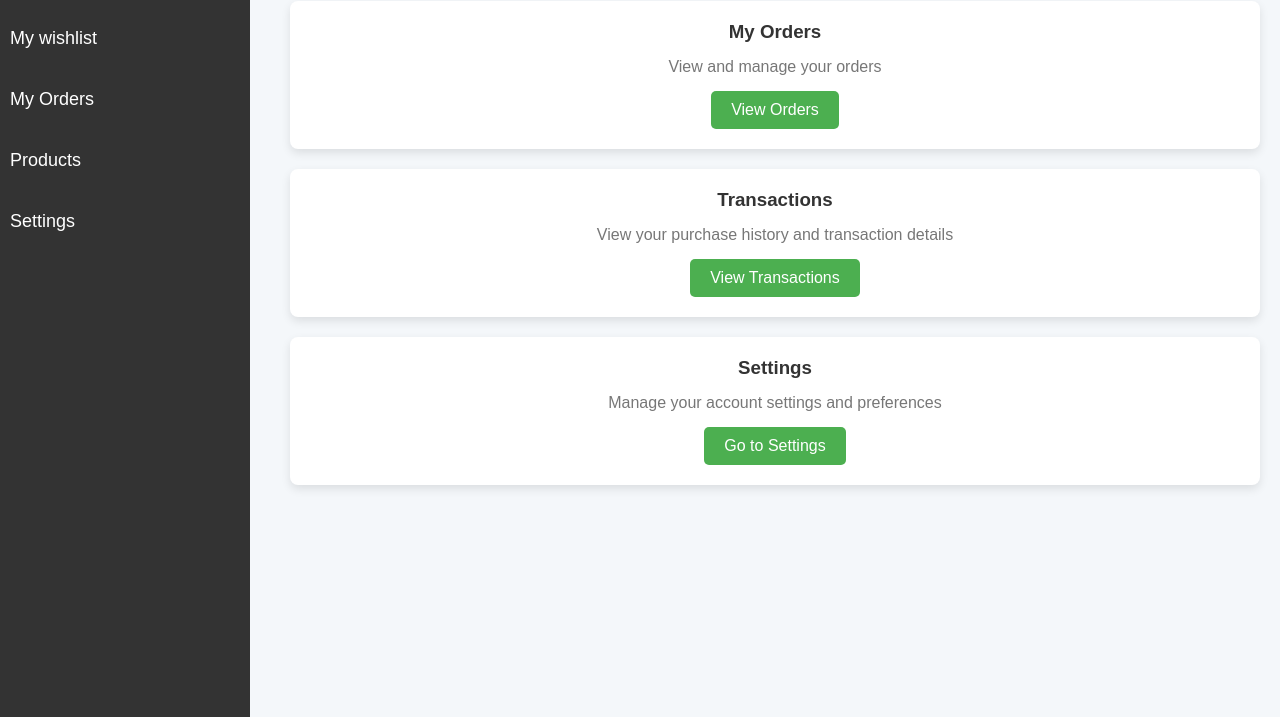
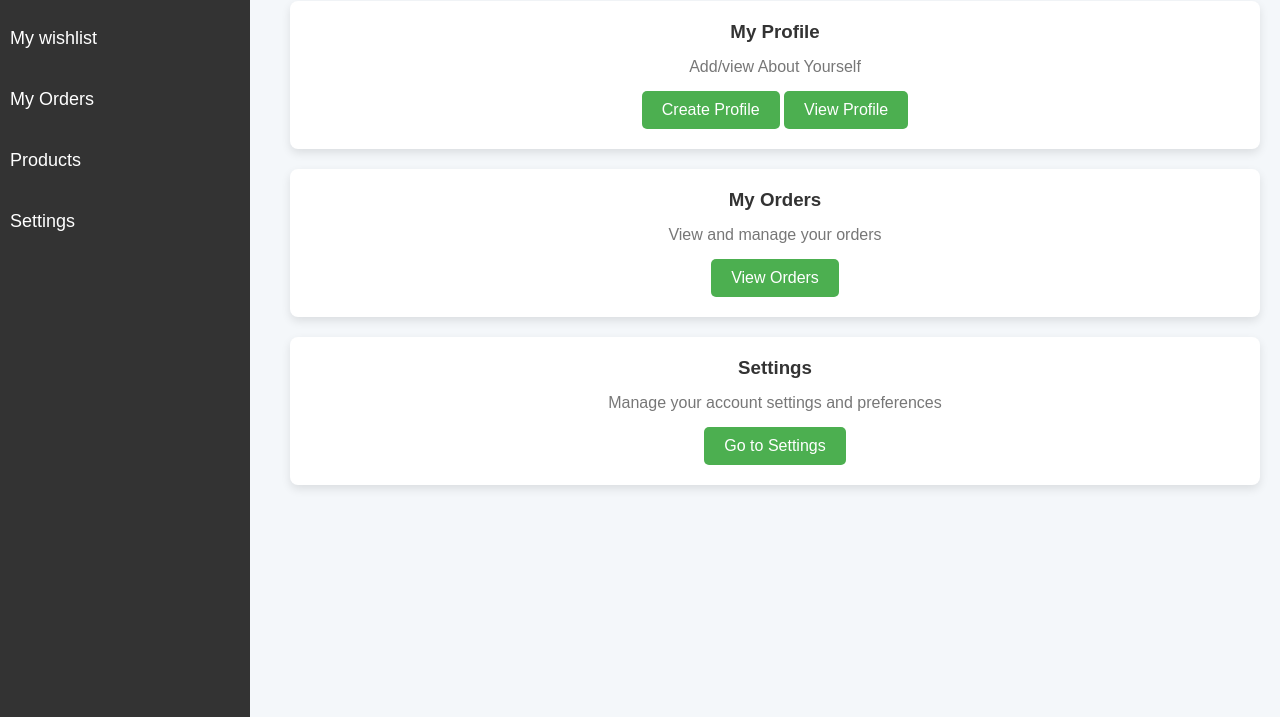
Before and after one commit to salihasalim/agriconnect, a Django app: template farming/templates/buyer_dashboard.html in a window 1280 px wide. Shown: the part 83-800 px from the top of the page. Run offline with Django 3.2, Linux system fonts and the light colour scheme; the template is opened without the code that fills it, so the values that code supplies are empty.

Commit message:
commit initial

```diff
--- a/agriconnect/settings.py
+++ b/agriconnect/settings.py
@@ -142,3 +142,9 @@ EMAIL_USE_TLS = True
 EMAIL_PORT = 587
 EMAIL_HOST_USER = 'salishamnas215@gmail.com'
 EMAIL_HOST_PASSWORD = config('EMAIL_HOST_PASSWORD')
+
+CSRF_TRUSTED_ORIGINS = [
+    "https://api.razorpay.com",  # Razorpay domain
+    "http://127.0.0.1",         # Local development (if applicable)
+    "https://your-domain.com",  # Your production domain
+]
--- a/agriconnect/urls.py
+++ b/agriconnect/urls.py
@@ -45,6 +45,7 @@ urlpatterns = [
     path("checkout/",views.CheckOutView.as_view(),name='checkout'),
     path('add-profile/', views.add_profile, name='add_profile'),
     path('view-profile/', views.view_profile, name='view_profile'),
+    path('payment/verify',views.PaymentVerificationView.as_view)
 
 ]
 if settings.DEBUG:
--- a/farming/templates/buyer_dashboard.html
+++ b/farming/templates/buyer_dashboard.html
@@ -206,16 +206,20 @@
 
         <!-- Card Section -->
         <div class="card">
+            <h3>My Profile</h3>
+            <p>Add/view About Yourself</p>
+            <a href="{%url 'add_profile' %}" class="button">Create Profile</a>
+            <a href="{%url 'view_profile' %}" class="button">View Profile</a>
+
+
+        </div>
+        <div class="card">
             <h3>My Orders</h3>
             <p>View and manage your orders</p>
             <a href="#" class="button">View Orders</a>
         </div>
 
-        <div class="card">
-            <h3>Transactions</h3>
-            <p>View your purchase history and transaction details</p>
-            <a href="#" class="button">View Transactions</a>
-        </div>
+
 
         <div class="card">
             <h3>Settings</h3>
--- a/farming/templates/product.html
+++ b/farming/templates/product.html
@@ -15,8 +15,9 @@
   <style>
     body {
 
-      background-size: cover;
+      background-image:url('https://encrypted-tbn0.gstatic.com/images?q=tbn:ANd9GcTQpD4O-zWOznNZNTdV42_I0V02bvlVsARfUg&s');      background-size: cover;
       background-repeat: no-repeat;
+      background-position: center;
       min-height: 100vh;
     }
   </style>
```
Also changed, not shown: farming/templates/productlist.html (+13 -12 lines), farming/views.py (+8 -1 lines), db.sqlite3, farming/migrations/0006_alter_userprofile_owner.py (added), farming/migrations/0007_alter_userprofile_owner.py (added), media/product_images/grapes.jpg (added).
